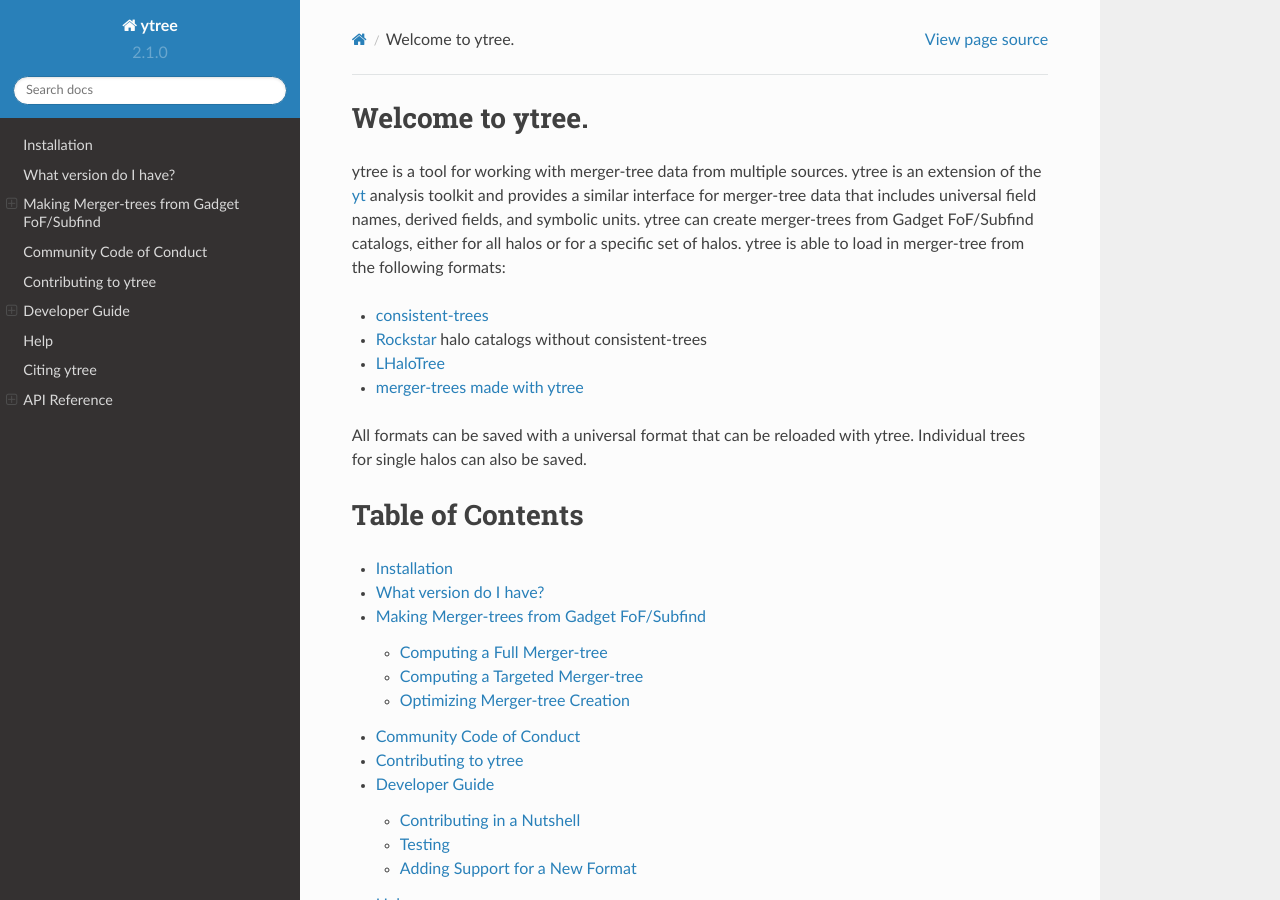
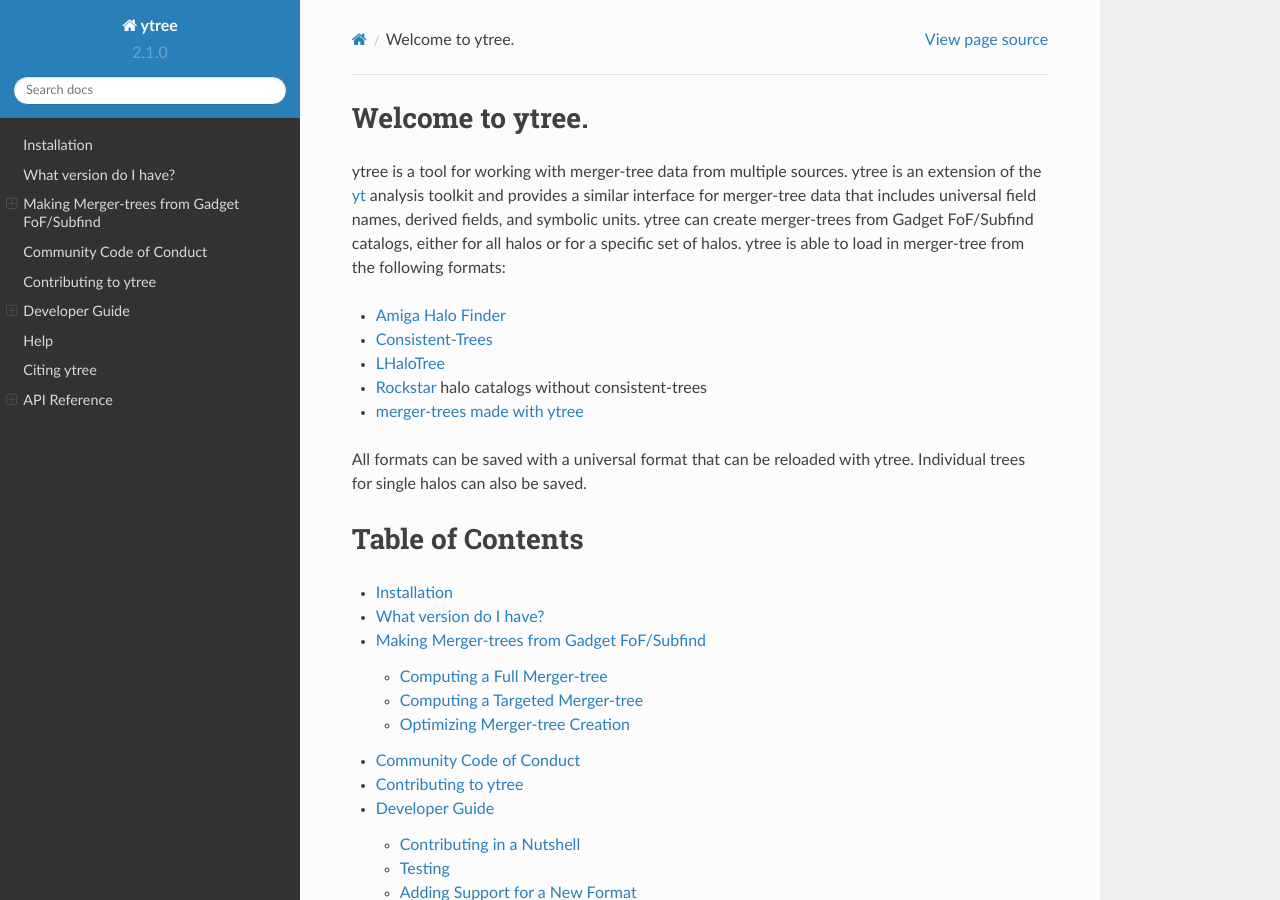
Before and after one commit to ytree-project/treefarm, a Sphinx documentation site: the page built from doc/source/index.rst, in a window 1280 px wide and 900 px high. Built offline with Sphinx 7.4.7 and the Read the Docs theme 2.0.0, drawn with Linux system fonts in a browser that asks for light colours; pages that are not in the unit, such as notebooks, are missing from menus.

Commit message:
Adding AHF docs.

```diff
--- a/doc/source/index.rst
+++ b/doc/source/index.rst
@@ -9,10 +9,11 @@ merger-trees from Gadget FoF/Subfind catalogs, either for all halos or for a
 specific set of halos.  ytree is able to load in merger-tree from the following
 formats:
 
-- `consistent-trees <https://bitbucket.org/pbehroozi/consistent-trees>`_
+- `Amiga Halo Finder <http://popia.ft.uam.es/AHF/Download.html>`_
+- `Consistent-Trees <https://bitbucket.org/pbehroozi/consistent-trees>`_
+- `LHaloTree <http://adsabs.harvard.edu/abs/2005MNRAS.364.1105S>`_
 - `Rockstar <https://bitbucket.org/gfcstanford/rockstar>`_ halo catalogs
   without consistent-trees
-- `LHaloTree <http://adsabs.harvard.edu/abs/2005MNRAS.364.1105S>`_
 - :ref:`merger-trees made with ytree <treefarm>`
 
 All formats can be saved with a universal format that can be reloaded
```
